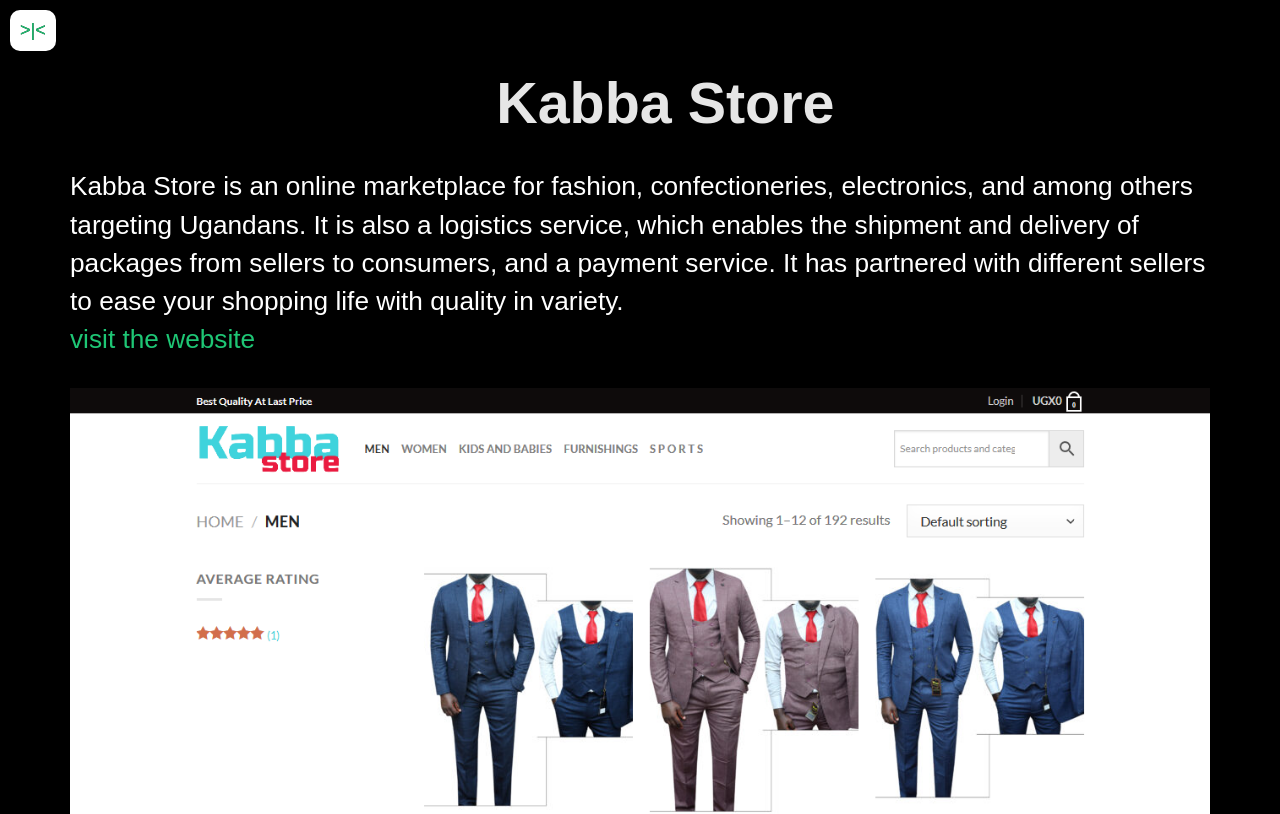
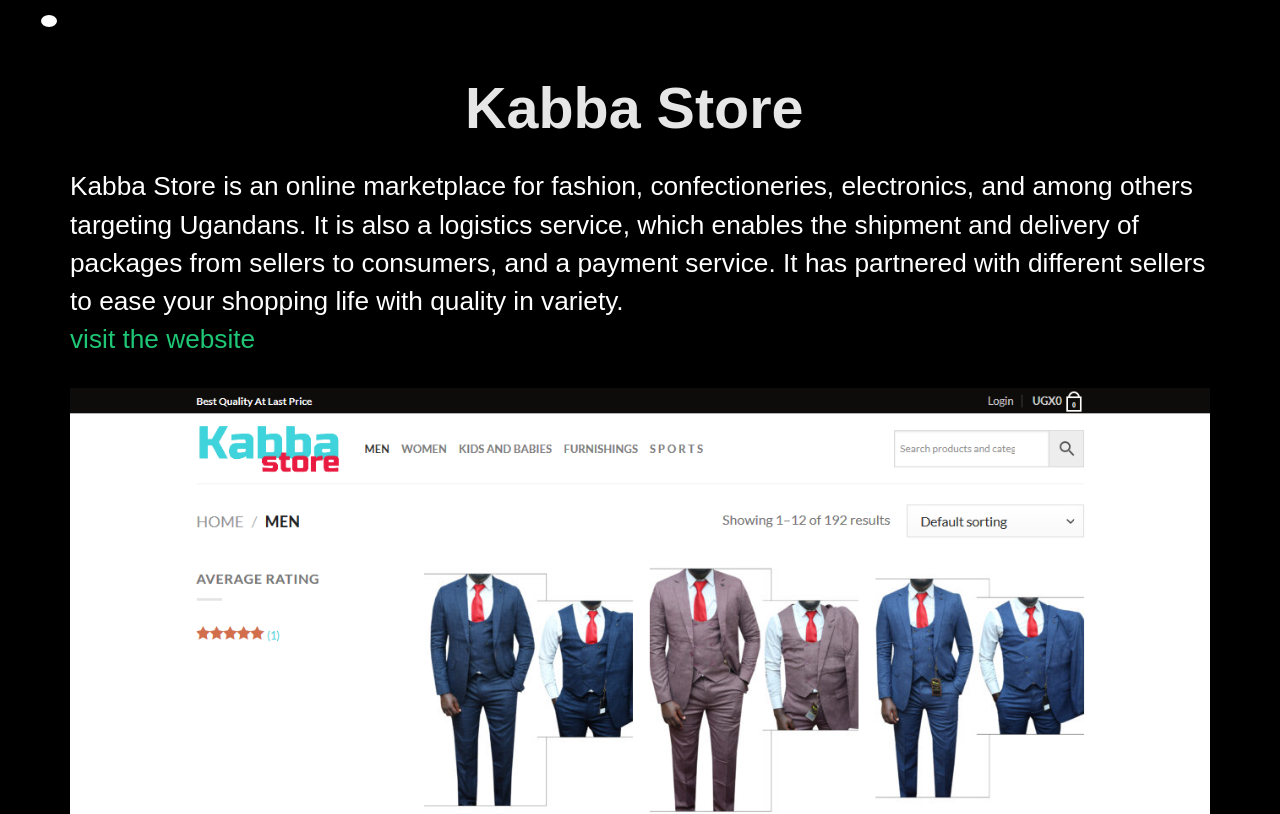
Before and after one commit to Orsbert/portfolio, a Next.js app: page /portfolio/kabbastore in a window 1280 px wide. Shown: the top 814 px of the page. Built offline with nearby package versions, Linux system fonts and the light colour scheme.

Commit message:
back button pretty

```diff
--- a/package.json
+++ b/package.json
@@ -9,6 +9,7 @@
     "lint": "next lint"
   },
   "dependencies": {
+    "@iconify/icons-bx": "^1.1.2",
     "autoprefixer": "^9",
     "framer-motion": "^4.1.17",
     "mobx": "^6.3.2",
--- a/pages/portfolio/[pid].jsx
+++ b/pages/portfolio/[pid].jsx
@@ -9,6 +9,8 @@
 import { motion, useViewportScroll } from 'framer-motion'
 import { observer } from 'mobx-react-lite'
 import UserContext from '../../scripts/Store'
+import { Icon } from '@iconify/react'
+import bxArrowBack from '@iconify/icons-bx/bx-arrow-back'
 
 let scrollDirection = 'down' // 'down' || 'up'
 let scrollYProgressValue = 0
@@ -50,7 +52,7 @@
 	const headerTitleVariants = {
 		top: {
 			paddingTop: '60px',
-			// width: `calc(${title.length}ch + 50px)`,
+			width: `calc(${title.length}ch + 50px)`,
 		},
 		up: {
 			paddingTop: '0px',
@@ -59,7 +61,7 @@
 		down: {
 			paddingTop: '0px',
 			fontSize: '32px',
-			// width: '90%',
+			// width: `calc(${title.length}ch + 50px)`,
 		},
 	}
 
@@ -84,7 +86,10 @@
 					role='button'
 					title={`close`}
 				>
-					{'>|<'}
+					<Icon
+						icon={bxArrowBack}
+						fontSize={36}
+					/>
 				</div>
 			</Link>
 			<div className="title-wrapper">
--- a/scss/PortfolioProject.scss
+++ b/scss/PortfolioProject.scss
@@ -11,16 +11,22 @@
 		background-color: black;
 		z-index: 2;
 		border-bottom: 2px solid $primary-color;
-		padding: 10px 5px 10px 10px;
+		padding: 15px 5px 5px 10px;
     margin-right: auto;
     margin-left: auto;
 		.back-button{
 			background-color: white;
 			color: $secondary-color;
-			font-size: 18px;
+			// font-size: 18px;
 			white-space: nowrap;
-			padding: 10px;
+			padding: 6px 8px;
 			align-self: flex-start;
+			border-radius: 50%;
+			margin-left: calc(5px + 2vw);
+			transition: all 0.15s;
+			&:hover{
+				transform: scale(1.05);
+			}
 		}
 		.title-wrapper{
 			display: flex;
```
Also changed, not shown: 1 other file (tests, documents, lock files or other folders).
